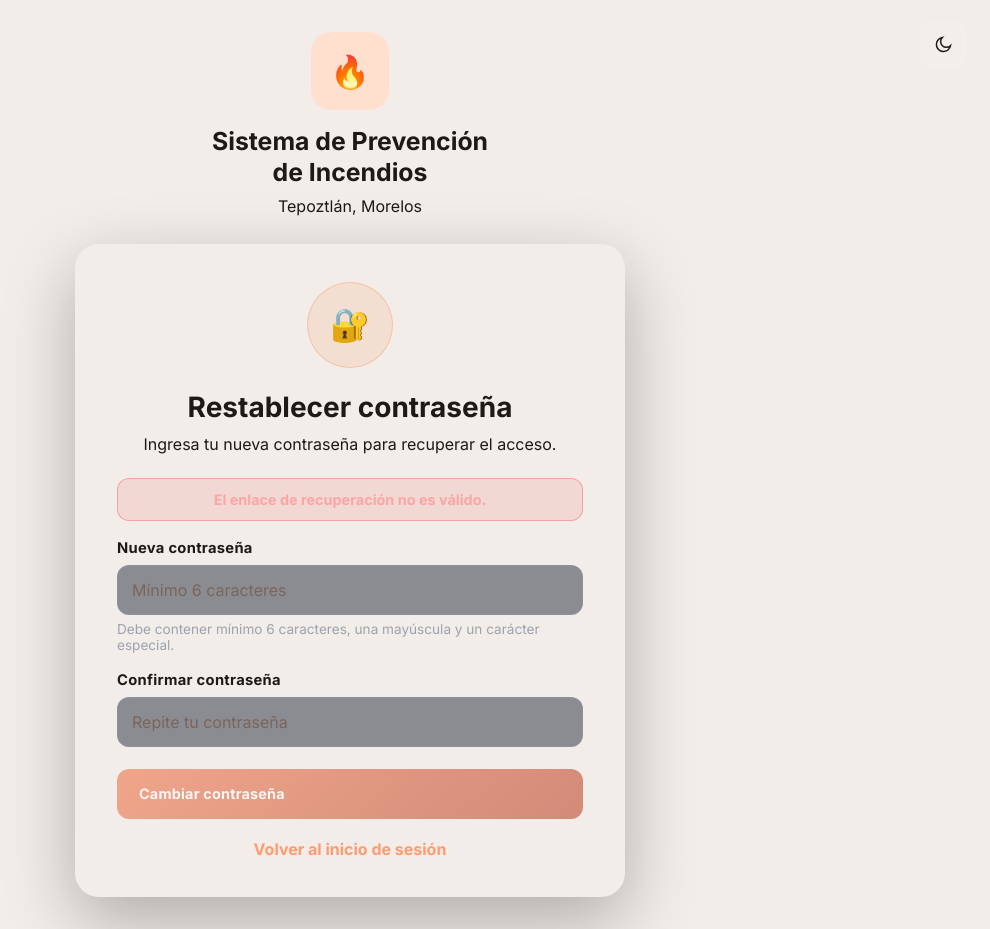
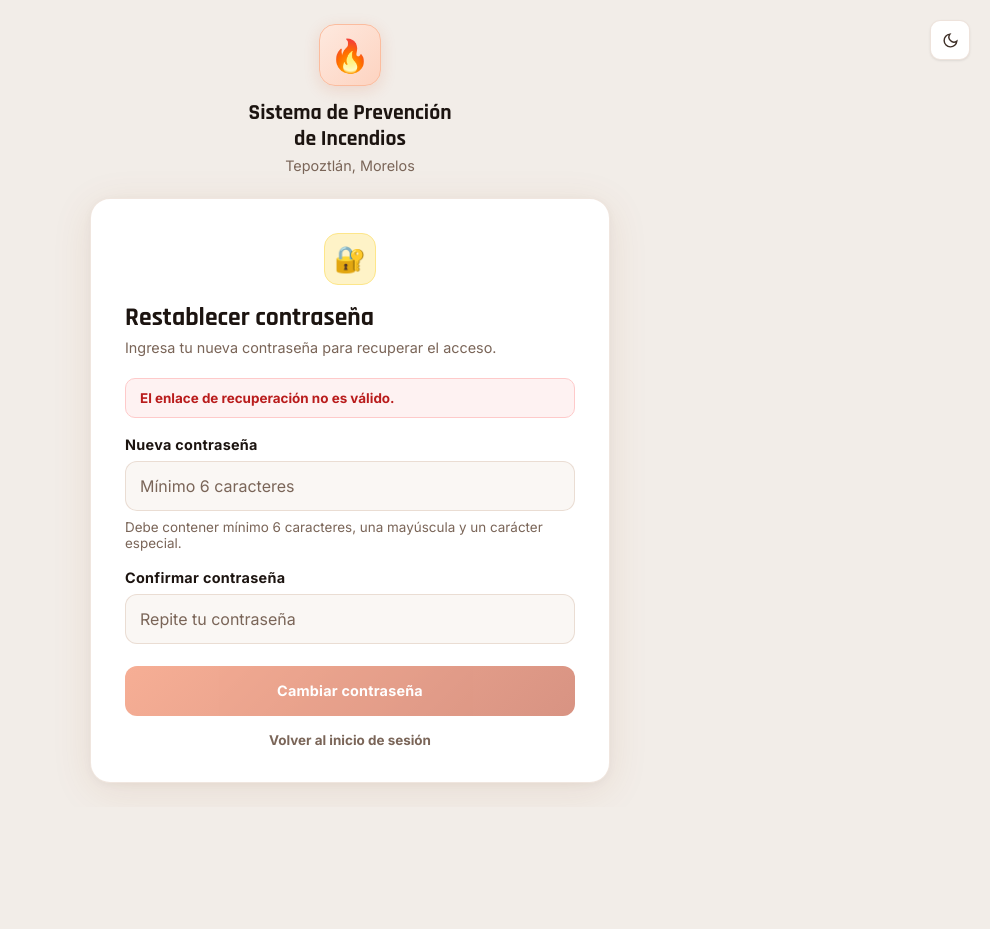
Before and after one commit to BIackmore/TT2, an Angular app in the folder frontend/: page /reset-password in a window 1280 px wide. Shown: the whole page, without its empty margins (290-1280 px from the left). After the commit the page ends 807 px from the top, so only its background shows below. Built offline with nearby package versions, Linux system fonts and the light colour scheme.

Commit message:
Ajustes reset password

```diff
--- a/frontend/src/app/pages/reset-password/reset-password.html
+++ b/frontend/src/app/pages/reset-password/reset-password.html
@@ -1,27 +1,35 @@
-<div class="auth-shell">
-  <button class="theme-toggle" type="button" (click)="theme.toggle()" aria-label="Cambiar tema">
-  <svg *ngIf="!theme.isDark" viewBox="0 0 24 24" fill="none" width="20" height="20">
-    <path d="M21 12.8A8.5 8.5 0 1111.2 3 6.7 6.7 0 0021 12.8z" stroke="currentColor" stroke-width="1.8"/>
+<div class="auth-page">
+  <button class="corner-theme" (click)="theme.toggle()" [title]="theme.isDark ? 'Modo claro' : 'Modo oscuro'">
+    <svg *ngIf="theme.isDark" viewBox="0 0 24 24" fill="none" stroke="currentColor" stroke-width="2" width="17" height="17">
+      <circle cx="12" cy="12" r="5"/>
+      <line x1="12" y1="1" x2="12" y2="3"/>
+      <line x1="12" y1="21" x2="12" y2="23"/>
+      <line x1="4.22" y1="4.22" x2="5.64" y2="5.64"/>
+      <line x1="18.36" y1="18.36" x2="19.78" y2="19.78"/>
+      <line x1="1" y1="12" x2="3" y2="12"/>
+      <line x1="21" y1="12" x2="23" y2="12"/>
+      <line x1="4.22" y1="19.78" x2="5.64" y2="18.36"/>
+      <line x1="18.36" y1="5.64" x2="19.78" y2="4.22"/>
     </svg>
 
-  <svg *ngIf="theme.isDark" viewBox="0 0 24 24" fill="none" width="20" height="20">
-    <circle cx="12" cy="12" r="4.5" stroke="currentColor" stroke-width="1.8"/>
-    <path d="M12 2v2M12 20v2M4.9 4.9l1.4 1.4M17.7 17.7l1.4 1.4M2 12h2M20 12h2M4.9 19.1l1.4-1.4M17.7 6.3l1.4-1.4" stroke="currentColor" stroke-width="1.8"/>
+    <svg *ngIf="!theme.isDark" viewBox="0 0 24 24" fill="none" stroke="currentColor" stroke-width="2" width="17" height="17">
+      <path d="M21 12.79A9 9 0 1111.21 3 7 7 0 0021 12.79z"/>
     </svg>
   </button>
 
-  <div class="auth-brand">
-    <div class="brand-icon">🔥</div>
+  <div class="auth-wrap">
+    <div class="brand-block">
+      <div class="brand-flame">🔥</div>
       <h1>Sistema de Prevención<br>de Incendios</h1>
       <p>Tepoztlán, Morelos</p>
     </div>
 
-  <div class="reset-card">
+    <div class="auth-card">
       <ng-container *ngIf="!done">
-      <div class="card-icon">🔐</div>
+        <div class="lock-icon">🔐</div>
 
         <h2>Restablecer contraseña</h2>
-      <p class="subtitle">Ingresa tu nueva contraseña para recuperar el acceso.</p>
+        <p class="auth-sub">Ingresa tu nueva contraseña para recuperar el acceso.</p>
 
         <div *ngIf="error" class="error-banner">
           {{ error }}
@@ -29,26 +37,28 @@
 
         <form (ngSubmit)="onSubmit()">
           <div class="field">
-  <label class="reset-label">Nueva contraseña</label>
+            <label>Nueva contraseña</label>
+
+            <div class="input-icon-wrap">
               <input
-    class="reset-input"
                 type="password"
                 [(ngModel)]="password"
                 name="password"
                 placeholder="Mínimo 6 caracteres"
                 autocomplete="new-password"
               />
+            </div>
 
             <small class="password-hint">
               Debe contener mínimo 6 caracteres, una mayúscula y un carácter especial.
             </small>
           </div>
 
+          <div class="field">
+            <label>Confirmar contraseña</label>
 
-        <div class="field">
-          <label class="reset-label">Confirmar contraseña</label>
+            <div class="input-icon-wrap">
               <input
-  class="reset-input"
                 type="password"
                 [(ngModel)]="confirmPassword"
                 name="confirmPassword"
@@ -56,23 +66,31 @@
                 autocomplete="new-password"
               />
             </div>
+          </div>
 
-        <button class="btn-ember" type="submit" [disabled]="loading || !token">
+          <button class="btn-ember w-full" type="submit" [disabled]="loading || !token">
             {{ loading ? 'Actualizando...' : 'Cambiar contraseña' }}
           </button>
         </form>
 
-      <a routerLink="/login" class="back-link">Volver al inicio de sesión</a>
+        <a routerLink="/login" class="back-link">
+          Volver al inicio de sesión
+        </a>
       </ng-container>
 
       <ng-container *ngIf="done">
+        <div class="success-state">
           <div class="success-icon">✓</div>
+
           <h2>Contraseña actualizada</h2>
-      <p class="subtitle">Ya puedes iniciar sesión con tu nueva contraseña.</p>
 
-      <button class="btn-ember" type="button" (click)="goLogin()">
+          <p>Ya puedes iniciar sesión con tu nueva contraseña.</p>
+
+          <button class="btn-ember w-full" type="button" (click)="goLogin()">
             Iniciar sesión
           </button>
+        </div>
       </ng-container>
     </div>
   </div>
+</div>
--- a/frontend/src/app/pages/reset-password/reset-password.scss
+++ b/frontend/src/app/pages/reset-password/reset-password.scss
@@ -1,123 +1,213 @@
-.auth-shell {
+.auth-page {
   min-height: 100vh;
-  background: var(--deep);
-  color: var(--snow);
   display: flex;
-  flex-direction: column;
   align-items: center;
-  padding: 32px 18px;
+  justify-content: center;
+  background: var(--bg);
+  padding: 24px;
   position: relative;
+  transition: background 0.3s;
 }
 
-.theme-toggle {
-  position: absolute;
-  top: 22px;
-  right: 24px;
-  width: 46px;
-  height: 46px;
-  border-radius: 14px;
-  border: 1px solid rgba(255,255,255,.12);
-  background: rgba(255,255,255,.06);
-  color: var(--snow);
-  cursor: pointer;
+:root:not([data-theme="dark"]) .auth-page {
+  background: #F5F0EB;
 }
 
-.auth-brand {
+[data-theme="dark"] .auth-page {
+  background: radial-gradient(
+      ellipse at 20% 80%,
+      rgba(191, 54, 12, 0.18) 0%,
+      transparent 55%
+    ),
+    #0F1923;
+}
+
+.corner-theme {
+  position: fixed;
+  top: 20px;
+  right: 20px;
+  z-index: 100;
+  width: 40px;
+  height: 40px;
+  border-radius: 10px;
+  background: var(--surface-1);
+  border: 1.5px solid var(--border-2);
+  display: flex;
+  align-items: center;
+  justify-content: center;
+  color: var(--text-secondary);
+  cursor: pointer;
+  transition: all 0.2s;
+  box-shadow: var(--shadow-sm);
+
+  &:hover {
+    background: var(--surface-2);
+    color: var(--text-primary);
+  }
+}
+
+.auth-wrap {
+  width: 100%;
+  max-width: 520px;
+}
+
+.brand-block {
   text-align: center;
-  margin-bottom: 28px;
+  margin-bottom: 24px;
 
-  .brand-icon {
-    width: 78px;
-    height: 78px;
-    margin: 0 auto 16px;
-    border-radius: 20px;
-    display: grid;
-    place-items: center;
-    background: #ffe0cf;
+  h1 {
+    font-family: 'Rajdhani', sans-serif;
+    font-size: 1.35rem;
+    font-weight: 700;
+    color: var(--text-primary);
+    margin-bottom: 5px;
+    line-height: 1.2;
+  }
+
+  p {
+    font-size: 0.9rem;
+    color: var(--text-muted);
+  }
+}
+
+.brand-flame {
+  display: inline-flex;
+  align-items: center;
+  justify-content: center;
+  width: 62px;
+  height: 62px;
+  border-radius: 16px;
+  margin-bottom: 14px;
+  background: linear-gradient(135deg, #FEE9DF, #FDD3C0);
+  border: 1.5px solid #FBBC9E;
+  box-shadow: 0 4px 16px rgba(217, 74, 24, 0.15);
   font-size: 2rem;
 }
 
-  h1 {
-    margin: 0;
-    font-size: 1.55rem;
-    line-height: 1.25;
-    font-weight: 800;
+[data-theme="dark"] .brand-flame {
+  background: linear-gradient(
+    135deg,
+    rgba(255, 87, 34, 0.15),
+    rgba(191, 54, 12, 0.12)
+  );
+  border-color: rgba(255, 87, 34, 0.28);
 }
 
-  p {
-    margin: 8px 0 0;
-    color: var(--fog);
-  }
+.auth-card {
+  background: var(--surface-1);
+  border: 1.5px solid var(--border-2);
+  border-radius: 20px;
+  padding: 34px;
+  box-shadow: var(--shadow-lg);
+  transition: background 0.3s;
 }
 
-.reset-card {
-  width: min(550px, 100%);
-  border-radius: 24px;
-  padding: 38px 42px;
- text-align: center;
-  box-shadow: 0 24px 70px rgba(0, 0, 0, .28);
+:root:not([data-theme="dark"]) .auth-card {
+  box-shadow: 0 8px 40px rgba(0, 0, 0, 0.1),
+    0 2px 8px rgba(0, 0, 0, 0.06);
 }
 
-.card-icon,
-.success-icon {
-  width: 86px;
-  height: 86px;
-  margin: 0 auto 22px;
-  border-radius: 50%;
-  display: grid;
-  place-items: center;
-  font-size: 2rem;
+.lock-icon {
+  width: 52px;
+  height: 52px;
+  border-radius: 14px;
+  background: #FEF3C7;
+  border: 1.5px solid #FDE68A;
+  display: flex;
+  align-items: center;
+  justify-content: center;
+  color: #92400E;
+  margin-bottom: 16px;
+  font-size: 1.6rem;
 }
 
-.card-icon {
-  background: rgba(255, 138, 80, .14);
-  border: 1px solid rgba(255, 138, 80, .35);
-}
-
-.success-icon {
-  background: #dcfce7;
-  border: 2px solid #86efac;
-  color: #22c55e;
-  font-weight: 800;
+[data-theme="dark"] .lock-icon {
+  background: rgba(255, 152, 0, 0.12);
+  border-color: rgba(255, 152, 0, 0.25);
+  color: var(--warn);
 }
 
 h2 {
-  margin: 0 0 10px;
-  font-size: 1.75rem;
-  font-weight: 900;
+  font-family: 'Rajdhani', sans-serif;
+  font-size: 1.6rem;
+  font-weight: 700;
+  color: var(--text-primary);
+  margin-bottom: 5px;
 }
 
-.subtitle {
-  margin: 0 0 24px;
-  color: var(--fog);
+.auth-sub {
+  font-size: 0.9rem;
+  color: var(--text-muted);
+  margin-bottom: 22px;
 }
 
 .field {
-  text-align: left;
   margin-bottom: 18px;
 
   label {
     display: block;
     margin-bottom: 8px;
     font-weight: 700;
-    font-size: .92rem;
+    font-size: 0.9rem;
+    color: var(--text-primary);
+  }
 }
 
-  input {
+.input-icon-wrap {
+  width: 100%;
+}
+
+.input-icon-wrap input {
   width: 100%;
   height: 50px;
   border-radius: 12px;
   padding: 0 14px;
   outline: none;
   font-size: 1rem;
-  }
+  background: var(--surface-2);
+  color: var(--text-primary);
+  border: 1.5px solid var(--border-2);
 }
 
-  input:focus {
-    border-color: rgba(255, 138, 80, .65);
-    box-shadow: 0 0 0 3px rgba(255, 138, 80, .14);
+.input-icon-wrap input::placeholder {
+  color: var(--text-muted);
 }
 
+.input-icon-wrap input:focus {
+  border-color: rgba(255, 138, 80, 0.65);
+  box-shadow: 0 0 0 3px rgba(255, 138, 80, 0.14);
+}
+
+.password-hint {
+  display: block;
+  margin-top: 8px;
+  font-size: 0.84rem;
+  color: var(--text-muted);
+}
+
+:root:not([data-theme="dark"]) .password-hint {
+  color: #4b5563;
+}
+
+.error-banner {
+  display: flex;
+  align-items: center;
+  gap: 9px;
+  background: #FEF2F2;
+  border: 1px solid #FECACA;
+  border-radius: 10px;
+  padding: 11px 14px;
+  margin-bottom: 18px;
+  font-size: 0.84rem;
+  color: #B91C1C;
+  font-weight: 700;
+}
+
+[data-theme="dark"] .error-banner {
+  background: rgba(255, 68, 68, 0.1);
+  border-color: rgba(255, 68, 68, 0.22);
+  color: #FCA5A5;
+}
 
 .btn-ember {
   width: 100%;
@@ -132,256 +222,72 @@ h2 {
 }
 
 .btn-ember:disabled {
-  opacity: .55;
+  opacity: 0.55;
   cursor: not-allowed;
 }
 
-.error-banner {
-  margin-bottom: 18px;
-  padding: 12px 14px;
-  border-radius: 12px;
-  background: rgba(239, 68, 68, .12);
-  border: 1px solid rgba(239, 68, 68, .35);
-  color: #fca5a5;
-  font-weight: 700;
-  font-size: .9rem;
+.w-full {
+  width: 100%;
+  justify-content: center;
 }
 
 .back-link {
-  display: inline-block;
-  margin-top: 20px;
-  color: #ff9b70;
+  display: flex;
+  align-items: center;
+  justify-content: center;
+  gap: 6px;
+  margin-top: 16px;
+  font-size: 0.84rem;
+  color: var(--text-muted);
   font-weight: 800;
   text-decoration: none;
+  transition: color 0.2s;
+
+  &:hover {
+    color: var(--ember);
+  }
 }
 
-
-:host-context(.dark-theme) .reset-card {
-  background: rgba(24, 34, 49, .96);
-  border: 1px solid rgba(148, 163, 184, .25);
-}
-
-
-:host-context(.light-theme) .reset-card {
-  background: #ffffff;
-  border: 1px solid #d9dee8;
-}
-
-:host-context(.light-theme) .field input {
-  background: #f8fafc;
-  color: #111827;
-  border: 1px solid #d1d5db;
-}
-
-:host-context(.dark-theme) .field input {
-  background: rgba(15, 23, 42, .45);
-  color: var(--snow);
-  border: 1px solid rgba(148, 163, 184, .28);
-}
-
-:host-context(.light-theme) .reset-card {
-  background: #ffffff;
-  color: #111827;
-  border: 1px solid #d9dee8;
-}
-
-:host-context(.light-theme) .subtitle {
-  color: #6b7280;
-}
-
-:host-context(.light-theme) .field input {
-  background: #f8fafc;
-  color: #111827;
-  border: 1px solid #d1d5db;
-}
-
-:host-context(.light-theme) .field label {
-  color: #374151;
-}
-
-:host-context(.light-theme) h2 {
-  color: #111827;
-}
-
-/* Ajustes modo claro */
-:host-context(.light-theme) .reset-card {
-  background: #ffffff;
-  color: #111827;
-  border: 1px solid #eadfd7;
-}
-
-:host-context(.light-theme) h2 {
-  color: #111827;
-  text-align: left;
-  font-size: 1.9rem;
-}
-
-:host-context(.light-theme) .subtitle {
-  color: #6b4f43;
-  text-align: left;
-}
-
-:host-context(.light-theme) .field label {
-  color: #2b211d;
-}
-
-:host-context(.light-theme) .field input {
-  background: #ffffff;
-  color: #111827;
-  border: 1px solid #eadfd7;
-}
-
-:host-context(.light-theme) .field input::placeholder {
-  color: #8a6b5c;
-}
-
-:host-context(.light-theme) .card-icon {
-  margin-left: 0;
-}
-
-:host-context(.light-theme) .back-link {
-  color: #9a4a2f;
+.success-state {
+  text-align: center;
 }
 
 .success-icon {
+  width: 72px;
+  height: 72px;
+  border-radius: 50%;
+  background: #DCFCE7;
+  border: 2px solid #86EFAC;
+  display: flex;
+  align-items: center;
+  justify-content: center;
+  color: var(--ok);
+  margin: 0 auto 20px;
+  font-size: 2rem;
+  font-weight: 800;
+}
+
+[data-theme="dark"] .success-icon {
+  background: rgba(38, 201, 122, 0.15);
+  border-color: rgba(38, 201, 122, 0.35);
+}
+
+.success-state h2 {
+  font-family: 'Rajdhani', sans-serif;
+  font-size: 1.6rem;
+  font-weight: 700;
+  color: var(--text-primary);
+  margin-bottom: 12px;
+}
+
+.success-state p {
+  font-size: 0.9rem;
+  color: var(--text-muted);
+  line-height: 1.65;
+  margin-bottom: 18px;
+}
+
+.lock-icon {
   margin-left: auto;
   margin-right: auto;
 }
-
-:host-context(.light-theme) .success-icon {
-  margin-left: auto;
-  margin-right: auto;
-}
-/* Modo claro */
-:host-context([data-theme="light"]) .reset-card,
-:host-context(.light-theme) .reset-card,
-:host-context(.light) .reset-card {
-  background: #ffffff !important;
-  color: #111827 !important;
-}
-
-:host-context([data-theme="light"]) .field label,
-:host-context(.light-theme) .field label,
-:host-context(.light) .field label {
-  color: #111827 !important;
-}
-
-:host-context([data-theme="light"]) .field input,
-:host-context(.light-theme) .field input,
-:host-context(.light) .field input {
-  background: #ffffff !important;
-  color: #111827 !important;
-  border: 1px solid #eadfd7 !important;
-}
-
-/* Modo oscuro */
-:host-context([data-theme="dark"]) .reset-card,
-:host-context(.dark-theme) .reset-card,
-:host-context(.dark) .reset-card {
-  background: rgba(24, 34, 49, .96) !important;
-  color: #ffffff !important;
-}
-
-:host-context([data-theme="dark"]) .field label,
-:host-context(.dark-theme) .field label,
-:host-context(.dark) .field label {
-  color: #9fb3d1 !important;
-}
-
-:host-context([data-theme="dark"]) .field input,
-:host-context(.dark-theme) .field input,
-:host-context(.dark) .field input {
-  background: rgba(15, 23, 42, .45) !important;
-  color: #ffffff !important;
-  border: 1px solid rgba(148, 163, 184, .28) !important;
-}
-
-
-
-/* Labels */
-.reset-label {
-  color: var(--snow) !important;
-}
-
-body:not([data-theme="dark"]) .reset-label,
-:host-context([data-theme="light"]) .reset-label,
-:host-context(.light-theme) .reset-label,
-:host-context(.light) .reset-label {
-  color: #111827 !important;
-}
-
-/* Inputs */
-.field input {
-  background: rgba(15, 23, 42, .45) !important;
-  color: var(--snow) !important;
-  border: 1px solid rgba(148, 163, 184, .28) !important;
-}
-
-body:not([data-theme="dark"]) .field input,
-:host-context([data-theme="light"]) .field input,
-:host-context(.light-theme) .field input,
-:host-context(.light) .field input {
-  background: #ffffff !important;
-  color: #111827 !important;
-  border: 1px solid #eadfd7 !important;
-}
-
-body:not([data-theme="dark"]) .field input::placeholder,
-:host-context([data-theme="light"]) .field input::placeholder,
-:host-context(.light-theme) .field input::placeholder,
-:host-context(.light) .field input::placeholder {
-  color: #8a6b5c !important;
-}
-
-/* Inputs blancos en modo claro */
-:host-context(.light-theme) .field input,
-:host-context(.light) .field input,
-:host-context([data-theme="light"]) .field input {
-  background: #ffffff !important;
-  color: #111827 !important;
-  border: 1px solid #d6d3d1 !important;
-}
-
-/* Placeholder en modo claro */
-:host-context(.light-theme) .field input::placeholder,
-:host-context(.light) .field input::placeholder,
-:host-context([data-theme="light"]) .field input::placeholder {
-  color: #78716c !important;
-}
-
-/* Modo claro */
-:host-context([data-theme="light"]) .field input,
-:host-context(.light-theme) .field input,
-:host-context(.light) .field input {
-  background: #ffffff !important;
-  color: #111827 !important;
-  border: 1px solid #d6d3d1 !important;
-}
-
-:host-context([data-theme="light"]) .field label,
-:host-context(.light-theme) .field label,
-:host-context(.light) .field label {
-  color: #111827 !important;
-}
-
-/* Modo oscuro */
-:host-context([data-theme="dark"]) .field input,
-:host-context(.dark-theme) .field input,
-:host-context(.dark) .field input {
-  background: rgba(15, 23, 42, .45) !important;
-  color: #ffffff !important;
-  border: 1px solid rgba(148, 163, 184, .28) !important;
-}
-
-:host-context([data-theme="dark"]) .field label,
-:host-context(.dark-theme) .field label,
-:host-context(.dark) .field label {
-  color: #9fb3d1 !important;
-}
-
-.password-hint {
-  display: block;
-  margin-top: 6px;
-  font-size: 0.85rem;
-  color: #9ca3af;
-}
```
Lines whose indentation alone changed are shown as unchanged.
